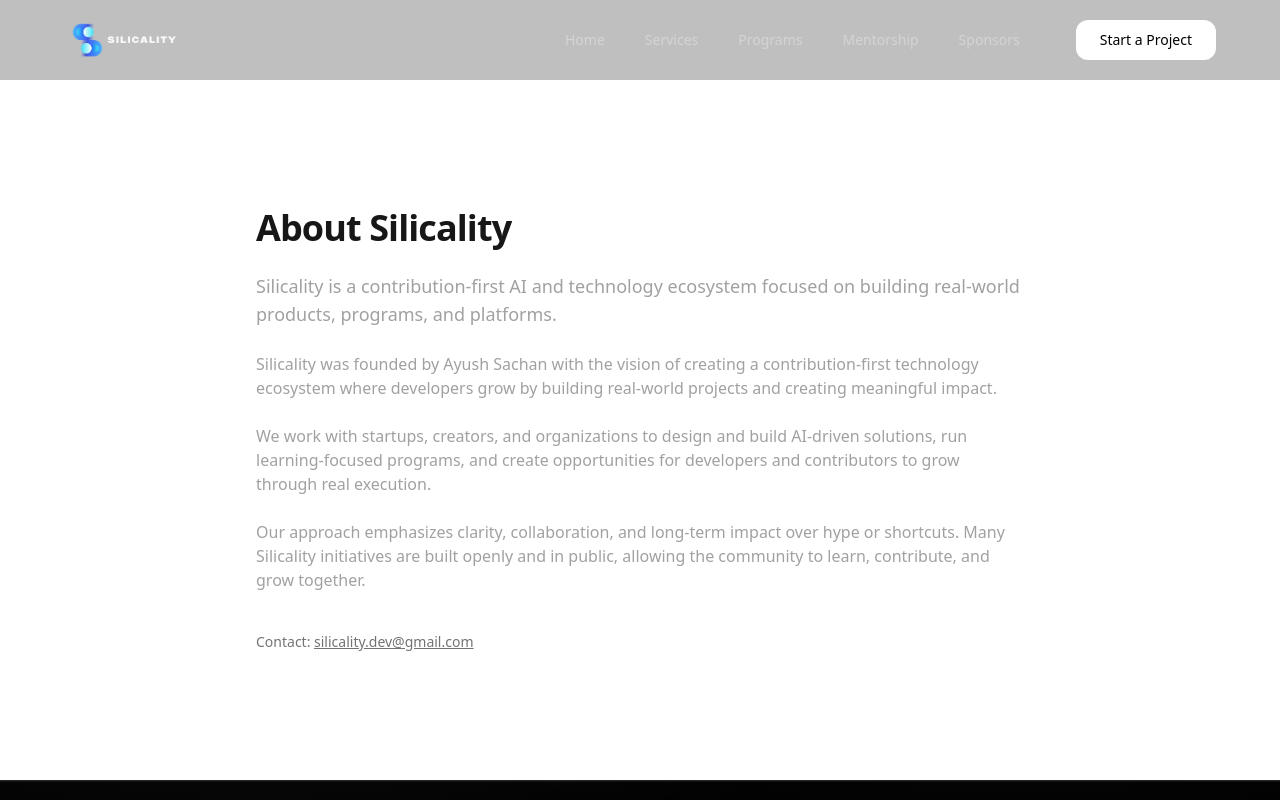
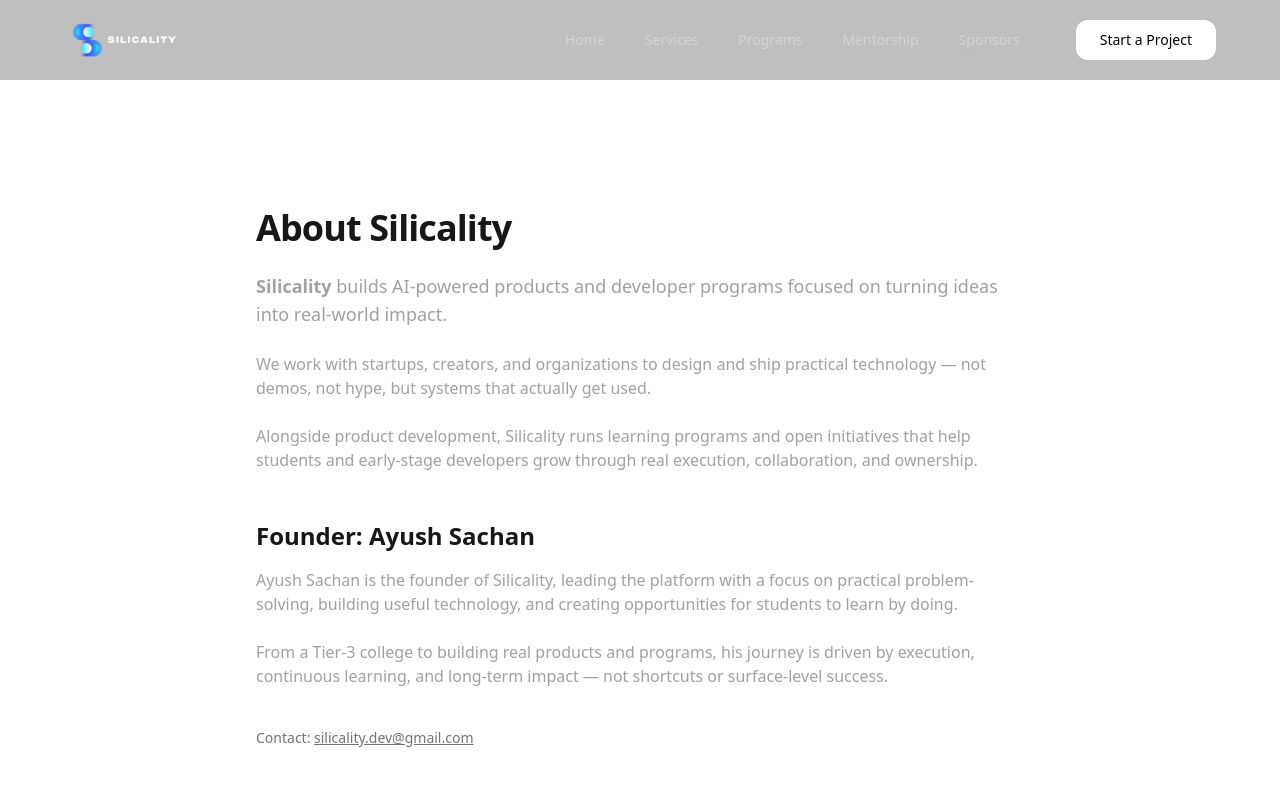
Before and after one commit to CodeWithSachan/Silicality, a Next.js app: page /about in a window 1280 px wide. Shown: the top 800 px of the page. Built offline with nearby package versions, Linux system fonts and the light colour scheme.

Commit message:
Add favicon and icons

```diff
--- a/app/about/page.tsx
+++ b/app/about/page.tsx
@@ -1,87 +1,54 @@
-// import type { Metadata } from "next";
-
-// export const metadata: Metadata = {
-//   title: "About Silicality",
-//   description:
-//     "Silicality is a contribution-first AI and technology ecosystem building real-world products, programs, and platforms focused on long-term impact.",
-//   keywords: [
-//     "Silicality",
-//     "technology ecosystem",
-//     "AI platform",
-//     "open source programs",
-//     "developer community",
-//   ],
-// };
-
-// export default function AboutPage() {
-//   return (
-//     <section
-//       className="py-32 px-6"
-//       aria-labelledby="about-silicality"
-//     >
-//       <div className="max-w-3xl mx-auto">
-//         <h1
-//           id="about-silicality"
-//           className="text-4xl font-semibold tracking-tight"
-//         >
-//           About Silicality
-//         </h1>
-
-//         <p className="mt-6 text-lg text-neutral-400">
-//           Silicality is a contribution-first AI and technology ecosystem focused
-//           on building real-world products, programs, and platforms.
-//         </p>
-
-//         <p className="mt-6 text-neutral-400">
-//           We work with startups, creators, and organizations to design and build
-//           AI-driven solutions, run learning-focused programs, and create
-//           opportunities for developers and contributors to grow through real
-//           execution.
-//         </p>
-
-//         <p className="mt-6 text-neutral-400">
-//           Our approach emphasizes clarity, collaboration, and long-term impact
-//           over hype or shortcuts. Many Silicality initiatives are built openly
-//           and in public, allowing the community to learn, contribute, and grow
-//           together.
-//         </p>
-
-//         <p className="mt-10 text-sm text-neutral-500">
-//           Contact:{" "}
-//           <a
-//             href="mailto:silicality.dev@gmail.com"
-//             className="underline hover:text-neutral-300 transition"
-//           >
-//             silicality.dev@gmail.com
-//           </a>
-//         </p>
-//       </div>
-//     </section>
-//   );
-// }
-
 import type { Metadata } from "next";
+import Script from "next/script";
 
 export const metadata: Metadata = {
-  title: "About Silicality",
+  title: "About Ayush Sachan — Founder of Silicality",
   description:
-    "Silicality is a contribution-first AI and technology ecosystem building real-world products, programs, and platforms focused on long-term impact.",
+    "Ayush Sachan is the founder of Silicality, a contribution-first AI and technology ecosystem focused on building real-world products and platforms.",
   keywords: [
-    "Silicality",
-    "technology ecosystem",
-    "AI platform",
-    "open source programs",
-    "developer community",
+    "Ayush Sachan",
+    "Founder of Silicality",
+    "Silicality founder",
+    "Indian startup founder",
+    "AI engineer Ayush Sachan",
   ],
 };
 
 export default function AboutPage() {
   return (
+    <>
+      {/* Person Structured Data */}
+      <Script
+        id="ayush-sachan-person-schema"
+        type="application/ld+json"
+        strategy="afterInteractive"
+        dangerouslySetInnerHTML={{
+          __html: JSON.stringify({
+            "@context": "https://schema.org",
+            "@type": "Person",
+            "name": "Ayush Sachan",
+            "url": "https://silicality.com/about",
+            "jobTitle": "Founder of Silicality",
+            "worksFor": {
+              "@type": "Organization",
+              "name": "Silicality",
+              "url": "https://silicality.com"
+            },
+            "sameAs": [
+              "https://www.linkedin.com/in/ayushsachan20",
+              "https://www.instagram.com/thedeveloper.guy",
+              "https://silicality.com"
+            ]
+          }),
+        }}
+      />
+
 <section
   className="py-32 px-6"
   aria-labelledby="about-silicality"
 >
   <div className="max-w-3xl mx-auto">
+    {/* Company First */}
     <h1
       id="about-silicality"
       className="text-4xl font-semibold tracking-tight"
@@ -90,29 +57,37 @@
     </h1>
 
     <p className="mt-6 text-lg text-neutral-400">
-          Silicality is a contribution-first AI and technology ecosystem focused
-          on building real-world products, programs, and platforms.
-        </p>
-
-        {/* ✅ Founder clarity */}
-        <p className="mt-6 text-neutral-400">
-          Silicality was founded by Ayush Sachan with the vision of creating a
-          contribution-first technology ecosystem where developers grow by
-          building real-world projects and creating meaningful impact.
+      <strong>Silicality</strong> builds AI-powered products and developer
+      programs focused on turning ideas into real-world impact.
     </p>
 
     <p className="mt-6 text-neutral-400">
-          We work with startups, creators, and organizations to design and build
-          AI-driven solutions, run learning-focused programs, and create
-          opportunities for developers and contributors to grow through real
-          execution.
+      We work with startups, creators, and organizations to design and ship
+      practical technology — not demos, not hype, but systems that actually
+      get used.
     </p>
 
     <p className="mt-6 text-neutral-400">
-          Our approach emphasizes clarity, collaboration, and long-term impact
-          over hype or shortcuts. Many Silicality initiatives are built openly
-          and in public, allowing the community to learn, contribute, and grow
-          together.
+      Alongside product development, Silicality runs learning programs and
+      open initiatives that help students and early-stage developers grow
+      through real execution, collaboration, and ownership.
+    </p>
+
+    {/* Founder Second */}
+    <h2 className="mt-12 text-2xl font-semibold">
+      Founder: Ayush Sachan
+    </h2>
+
+    <p className="mt-4 text-neutral-400">
+      Ayush Sachan is the founder of Silicality, leading the platform with a
+      focus on practical problem-solving, building useful technology, and
+      creating opportunities for students to learn by doing.
+    </p>
+
+    <p className="mt-6 text-neutral-400">
+      From a Tier-3 college to building real products and programs, his journey
+      is driven by execution, continuous learning, and long-term impact —
+      not shortcuts or surface-level success.
     </p>
 
     <p className="mt-10 text-sm text-neutral-500">
@@ -126,5 +101,6 @@
     </p>
   </div>
 </section>
+    </>
   );
 }
--- a/app/layout.tsx
+++ b/app/layout.tsx
@@ -94,6 +94,11 @@
 
   description:
     "Silicality is a contribution-first technology ecosystem where developers build real projects, learn AI & web technologies, and grow through programs, services, and mentorship.",
+
+      icons: {
+    icon: "/favicon.ico",
+    apple: "/apple-icon.png",
+    },
 
   keywords: [
     "open source contributions",
--- a/components/layout/Navbar.tsx
+++ b/components/layout/Navbar.tsx
@@ -34,7 +34,7 @@
           <Link href="/" className="flex items-center gap-3">
             <Image
               src="/logo.png"
-              alt="Silicality logo"
+              alt=""
               width={120}
               height={120}
               priority
```
Also changed, not shown: 2 other files (tests, documents, lock files or other folders). Lines whose indentation alone changed are shown as unchanged.
